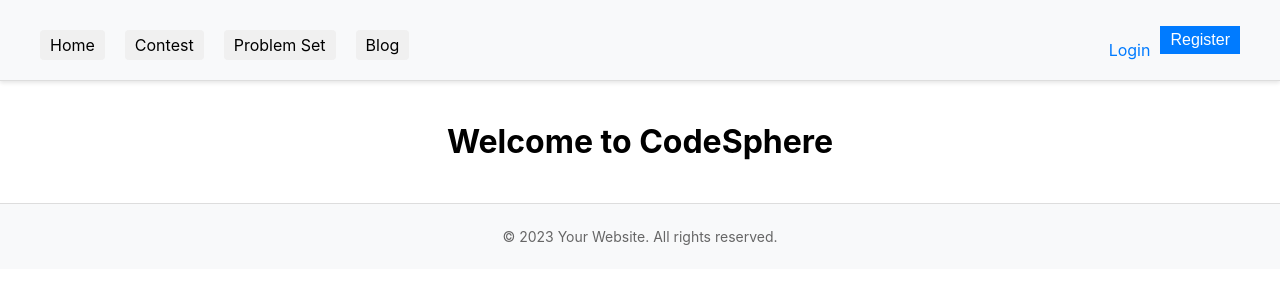
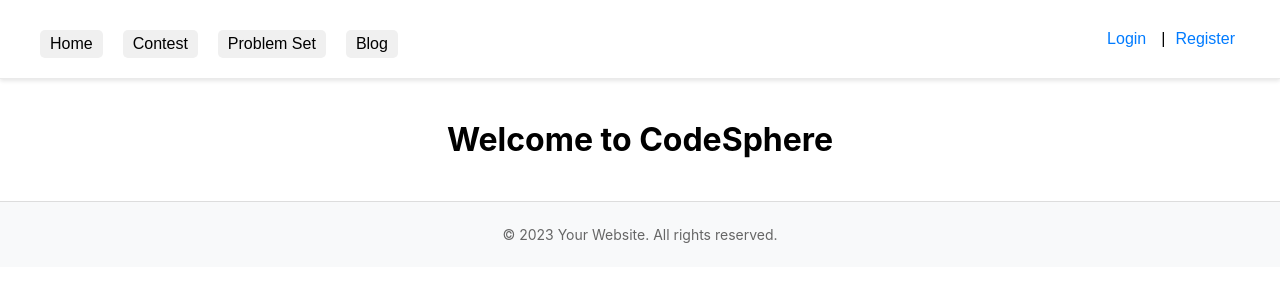
Before and after one commit to UmmeKulsumTumpa/SPL_02, a React (Create React App) app in the folder demo_project/frontend/: page / in a window 1280 px wide. Shown: the top 300 px of the page. Built offline with nearby package versions, Linux system fonts and the light colour scheme.

Commit message:
Header simple style added

```diff
--- a/demo_project/frontend/src/components/Header.js
+++ b/demo_project/frontend/src/components/Header.js
@@ -13,37 +13,31 @@ function Header() {
     };
 
     return (
-        <header className="header">
-            <nav className="nav">
-                <ul className="nav-links">
-                    <li>
-                        <Link to="/">Home</Link>
-                    </li>
-                    <li>
-                        <Link to="#">Contest</Link>
-                    </li>
-                    <li>
-                        <Link to="/problemset">Problem Set</Link>
-                    </li>
-                    <li>
-                        <Link to="#">Blog</Link>
-                    </li>
+        <div className="header-container">
+            <nav className="header-nav">
+                <ul className="header-nav-links">
+                    <li><Link to="/">Home</Link></li>
+                    <li><Link to="/contest">Contest</Link></li>
+                    <li><Link to="/problemset">Problem Set</Link></li>
+                    <li><Link to="/blog">Blog</Link></li>
                 </ul>
-                <div className="login-section">
+                <div className="header-login-section">
                     {username ? (
-                        <div>
-                            <span><Link to={`/${role}/dashboard`}>{username}</Link></span>
-                            <button onClick={logout}>Logout</button>
+                        <div className="header-user">
+                            <Link className="header-link" to={`/${role}/dashboard`}>{username}</Link>
+                            <span className="header-separator">|</span>
+                            <button className="header-link-button" onClick={logout}>Logout</button>
                         </div>
                     ) : (
-                        <div>
-                            <Link to="/login">Login</Link>
-                            <button onClick={handleRegister}>Register</button>
+                        <div className="header-auth-buttons">
+                            <Link className="header-link" to="/login">Login</Link>
+                            <span className="header-separator">|</span>
+                            <button className="header-link-button" onClick={handleRegister}>Register</button>
                         </div>
                     )}
                 </div>
             </nav>
-        </header>
+        </div>
     );
 }
 
--- a/demo_project/frontend/src/styles/Header.css
+++ b/demo_project/frontend/src/styles/Header.css
@@ -1,11 +1,12 @@
-.header {
-  background-color: #f8f9fa;
+.header-container {
+	background-color: #ffffff;
 	padding: 10px 0;
-  border-bottom: 1px solid #ddd;
+	border-bottom: 1px solid #eaeaea;
 	box-shadow: 0 2px 4px rgba(0, 0, 0, 0.1);
+	font-family: Arial, sans-serif;
 }
 
-.nav {
+.header-nav {
 	display: flex;
 	justify-content: space-between;
 	align-items: center;
@@ -14,53 +15,84 @@
 	padding: 0 20px;
 }
 
-.nav-links {
+.header-nav-links {
 	list-style: none;
 	display: flex;
 	margin: 0;
 	padding: 0;
 }
 
-.nav-links li {
+.header-nav-links li {
 	margin-right: 20px;
 }
 
-.nav-links li a {
+.header-nav-links li a {
 	text-decoration: none;
-  color: black;
+	color: #000000;
 	font-size: 16px;
+	padding: 5px 10px;
+	background-color: #f0f0f0;
+	border-radius: 5px;
 }
 
-.nav-links li a:hover {
-  text-decoration: underline;
+.header-nav-links li a:hover {
+	background-color: #e0e0e0;
 }
 
-.login-section {
+.header-login-section {
 	display: flex;
 	align-items: center;
 }
 
-.login-section div {
+.header-user {
 	display: flex;
 	align-items: center;
 }
 
-.login-section a {
+.header-link {
+	color: #007bff;
+	cursor: pointer;
+	font-size: 16px;
 	text-decoration: none;
+	padding: 0 5px;
+}
+
+.header-link:hover {
+	text-decoration: underline;
+}
+
+.header-link-button {
+	background: none;
+	border: none;
+	cursor: pointer;
+	/* padding: 0; */
+
 	color: #007bff;
-  margin-right: 10px;
+	cursor: pointer;
+	font-size: 16px;
+	text-decoration: none;
+	padding: 0 5px;
+}
+
+.header-link-button:hover {
+	text-decoration: underline;
+}
+
+.header-auth-buttons {
+	display: flex;
+	align-items: center;
+}
+
+.header-auth-buttons .header-link {
+	margin: 0 5px;
+}
+
+.header-user .header-link {
+	margin: 0 5px;
+}
+
+.header-separator {
+	margin: 0 5px;
+	color: #000;
 	font-size: 16px;
 }
-
-.login-section button {
-  background-color: #007bff;
-  color: white;
-  border: none;
-  padding: 5px 10px;
-  cursor: pointer;
-  font-size: 16px;
-}
-
-.login-section button:hover {
-  background-color: #0056b3;
-}
```
Lines whose indentation alone changed are shown as unchanged.
